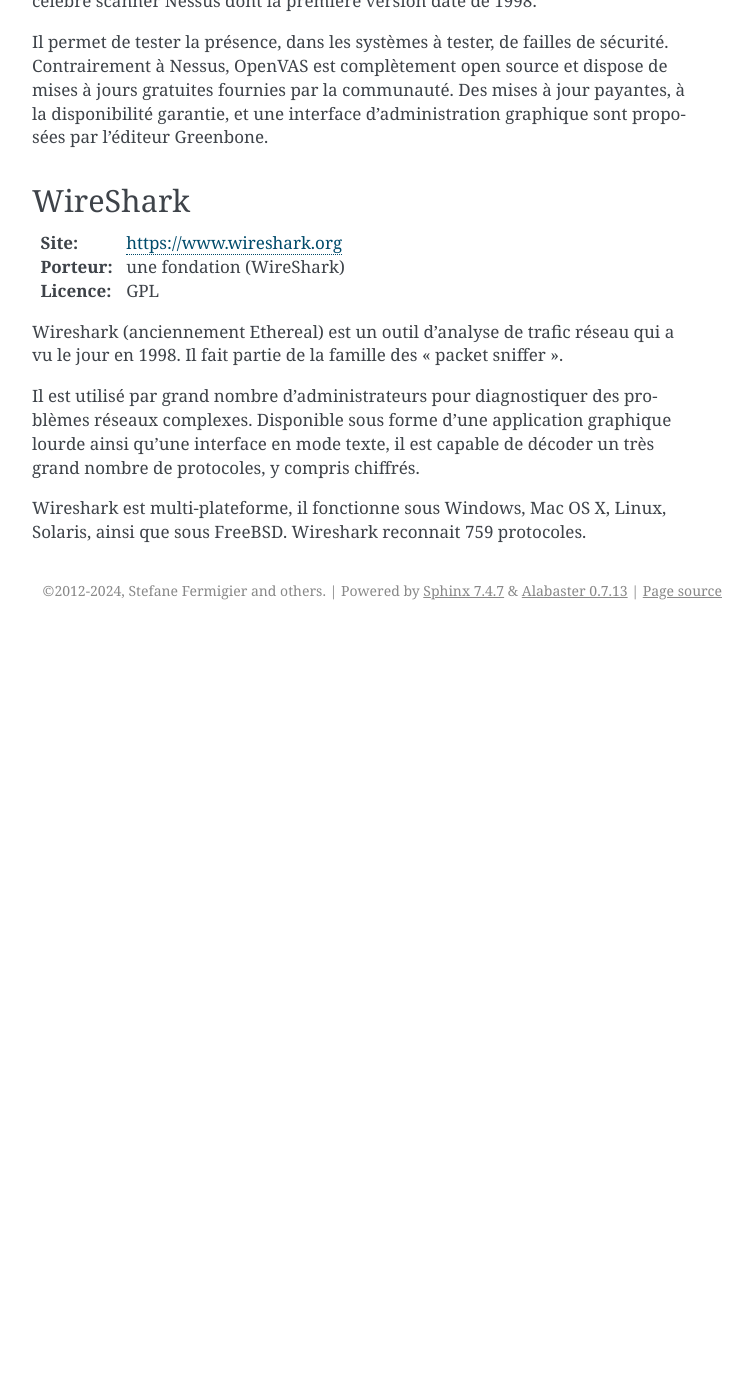
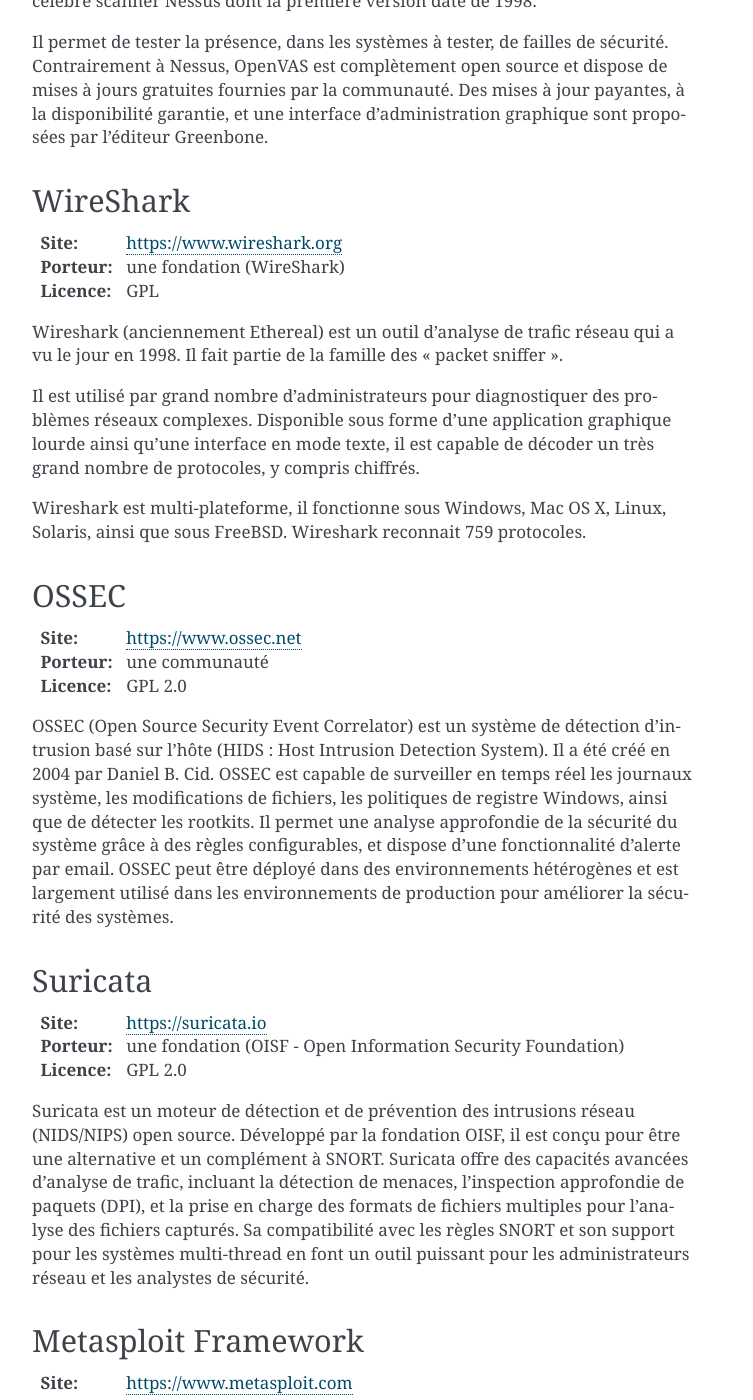
Before and after one commit to sfermigier/guide-oss, a Sphinx documentation site: the page built from source/infrastructure/securite.rst, in a window 1280 px wide and 1400 px high, scrolled down 2101 px. Shown: the whole window, without its empty margins (388-1141 px from the left). Built offline with Sphinx 7.4.7, drawn with Linux system fonts in a browser that asks for light colours; comment, search, counter and statistics services are not loaded; before the commit the page ends 2731 px from its top, so only the background shows below that; some of the changed text lies outside the part shown.

Commit message:
add content

```diff
--- a/pyproject.toml
+++ b/pyproject.toml
@@ -1,3 +1,7 @@
+[project]
+name = "guide-oss"
+version = "0.1.0"
+
 [tool.poetry]
 name = "guide-oss"
 version = "0.1.0"
--- a/source/conf.py
+++ b/source/conf.py
@@ -17,12 +17,12 @@
 
 # -- Project information -----------------------------------------------------
 
-project = "Guide des Solutions Libres & Open Source (édition 2024)"
-copyright = "2012-2024, Stefane Fermigier and others"
+project = "Guide des Solutions Libres & Open Source (édition 2025)"
+copyright = "2012-2025, Stefane Fermigier and others"
 author = "Stefane Fermigier"
 
 # The full version, including alpha/beta/rc tags
-release = "0.2"
+release = "2025.1"
 
 
 # -- General configuration ---------------------------------------------------
--- a/source/index.rst
+++ b/source/index.rst
@@ -4,7 +4,7 @@
 :Title: Guide des solutions Open Source
 :Authors: Divers
 :Maintainer: Stefane Fermigier
-:Date: 12 juin 2024
+:Date: 26 janvier 2025
 
 Les pages qui suivent présentent près de 200 produits dans 40 domaines d’applications pour l’entreprise. Leur objectif est de constituer un référentiel large et pratique des meilleures solutions open source.
 
--- a/source/infrastructure/auto-hebergement.rst
+++ b/source/infrastructure/auto-hebergement.rst
@@ -2,7 +2,7 @@
 ===================================================
 
 L’auto-hébergement, ou *self-hosting*, est la pratique consistant à
-héberger ses propres ssolutions informatiques plutôt que de recourir à
+héberger ses propres solutions informatiques plutôt que de recourir à
 des solutions hébergées par des tiers (SaaS ou *software as a service*).
 
 L’auto-hébergement offre un contrôle accru sur les données et les
--- a/source/infrastructure/securite.rst
+++ b/source/infrastructure/securite.rst
@@ -83,3 +83,58 @@
 Il est utilisé par grand nombre d'administrateurs pour diagnostiquer des problèmes réseaux complexes. Disponible sous forme d'une application graphique lourde ainsi qu'une interface en mode texte, il est capable de décoder un très grand nombre de protocoles, y compris chiffrés.
 
 Wireshark est multi-plateforme, il fonctionne sous Windows, Mac OS X, Linux, Solaris, ainsi que sous FreeBSD. Wireshark reconnait 759 protocoles.
+
+
+OSSEC
+-----
+
+:Site: https://www.ossec.net
+:Porteur: une communauté
+:Licence: GPL 2.0
+
+OSSEC (Open Source Security Event Correlator) est un système de détection d'intrusion basé sur l'hôte (HIDS : Host Intrusion Detection System). Il a été créé en 2004 par Daniel B. Cid. OSSEC est capable de surveiller en temps réel les journaux système, les modifications de fichiers, les politiques de registre Windows, ainsi que de détecter les rootkits. Il permet une analyse approfondie de la sécurité du système grâce à des règles configurables, et dispose d'une fonctionnalité d'alerte par email. OSSEC peut être déployé dans des environnements hétérogènes et est largement utilisé dans les environnements de production pour améliorer la sécurité des systèmes.
+
+Suricata
+--------
+
+:Site: https://suricata.io
+:Porteur: une fondation (OISF - Open Information Security Foundation)
+:Licence: GPL 2.0
+
+Suricata est un moteur de détection et de prévention des intrusions réseau (NIDS/NIPS) open source. Développé par la fondation OISF, il est conçu pour être une alternative et un complément à SNORT. Suricata offre des capacités avancées d'analyse de trafic, incluant la détection de menaces, l'inspection approfondie de paquets (DPI), et la prise en charge des formats de fichiers multiples pour l'analyse des fichiers capturés. Sa compatibilité avec les règles SNORT et son support pour les systèmes multi-thread en font un outil puissant pour les administrateurs réseau et les analystes de sécurité.
+
+Metasploit Framework
+--------------------
+
+:Site: https://www.metasploit.com
+:Porteur: un éditeur (Rapid7)
+:Licence: BSD
+
+Metasploit Framework est un outil de test d'intrusion créé en 2003 par H.D. Moore. Il est devenu l'un des outils les plus utilisés pour les tests de pénétration et l'exploitation des vulnérabilités. Metasploit permet aux administrateurs et aux chercheurs en sécurité de découvrir, valider et exploiter des failles dans les systèmes informatiques. Le framework inclut une large base de données d'exploits, de payloads et de modules auxiliaires pour divers types d'attaques et de tests. Il est utilisé pour automatiser les tests de sécurité, évaluer les systèmes pour les vulnérabilités et améliorer la posture de sécurité globale.
+
+Zeek
+----
+
+:Site: https://zeek.org
+:Porteur: une fondation (Zeek)
+:Licence: BSD
+
+Zeek (anciennement connu sous le nom de Bro) est un framework de surveillance du réseau et de détection des intrusions réseau (NIDS) open source. Créé en 1995 par Vern Paxson, Zeek est conçu pour capturer et analyser le trafic réseau en profondeur. Il permet d'extraire des métadonnées détaillées et de détecter des activités anormales grâce à un langage de script puissant. Zeek est largement utilisé dans les environnements de recherche et de production pour son efficacité à fournir des informations contextuelles et des capacités de détection avancées.
+
+Nmap
+----
+
+:Site: https://nmap.org
+:Porteur: une communauté
+:Licence: GPL 2.0
+
+Nmap (Network Mapper) est un scanner de sécurité réseau open source, créé par Gordon Lyon (Fyodor) en 1997. Il est utilisé pour découvrir les hôtes et les services sur un réseau informatique, créant ainsi une "carte" du réseau. Nmap offre une variété de fonctionnalités pour explorer les réseaux, incluant la découverte d'hôtes, la détection de services, l'identification de versions, et la détection de vulnérabilités. Nmap est essentiel pour les audits de sécurité, les tests de pénétration, et la gestion des inventaires réseau.
+
+OpenSCAP
+--------
+
+:Site: https://www.open-scap.org
+:Porteur: une communauté
+:Licence: GPL 2.0
+
+OpenSCAP est une suite d'outils open source pour l'audit de sécurité des systèmes d'information. Basé sur les standards de sécurité développés par NIST, OpenSCAP permet l'évaluation de la conformité, la détection des vulnérabilités et la remédiation des configurations non conformes. Il est largement utilisé dans les environnements conformes aux réglementations comme PCI-DSS et HIPAA. OpenSCAP comprend un scanner de conformité, un éditeur de profils et divers outils d'analyse, permettant aux administrateurs de maintenir et de renforcer la sécurité de leurs systèmes.
```
Also changed, not shown: 2 other files.
